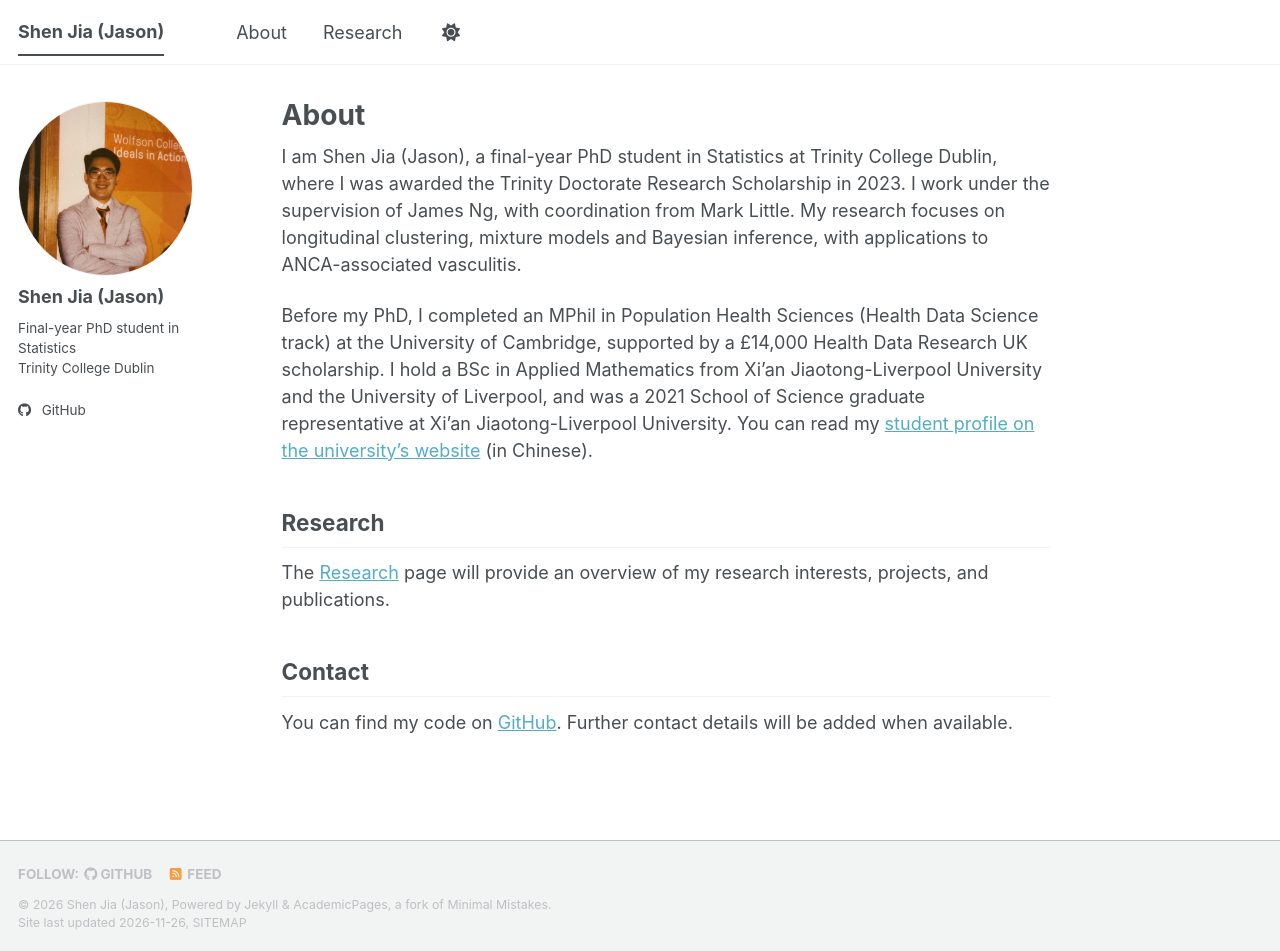
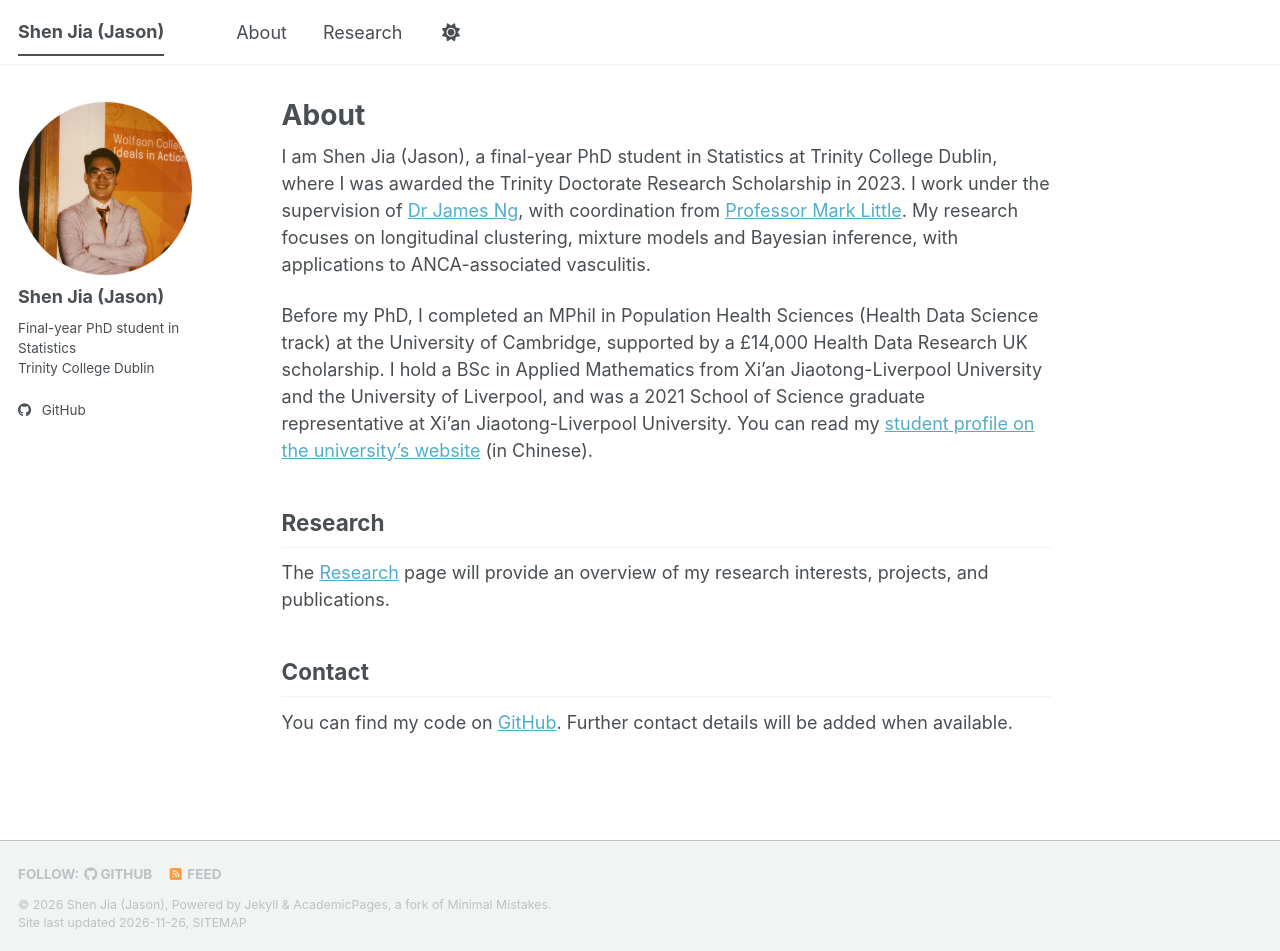
Before and after one commit to sj-631/sj-631.github.io, a Jekyll site: the page built from _pages/about.md, in a window 1280 px wide and 951 px high. Built offline with Jekyll 4.4.1, drawn with Linux system fonts in a browser that asks for light colours; a script bundle is joined from its source files by our own code; a style sheet for code colours, icons or effects is not loaded.

Commit message:
Link to academic collaborators

```diff
--- a/_pages/about.md
+++ b/_pages/about.md
@@ -4,7 +4,7 @@ title: "About"
 author_profile: true
 ---
 
-I am Shen Jia (Jason), a final-year PhD student in Statistics at Trinity College Dublin, where I was awarded the Trinity Doctorate Research Scholarship in 2023. I work under the supervision of James Ng, with coordination from Mark Little. My research focuses on longitudinal clustering, mixture models and Bayesian inference, with applications to ANCA-associated vasculitis.
+I am Shen Jia (Jason), a final-year PhD student in Statistics at Trinity College Dublin, where I was awarded the Trinity Doctorate Research Scholarship in 2023. I work under the supervision of [Dr James Ng](https://www.tcd.ie/scss/people/academic-staff/ngja/), with coordination from [Professor Mark Little](https://www.tcd.ie/research/profiles/?profile=MLITTLE). My research focuses on longitudinal clustering, mixture models and Bayesian inference, with applications to ANCA-associated vasculitis.
 
 Before my PhD, I completed an MPhil in Population Health Sciences (Health Data Science track) at the University of Cambridge, supported by a £14,000 Health Data Research UK scholarship. I hold a BSc in Applied Mathematics from Xi'an Jiaotong-Liverpool University and the University of Liverpool, and was a 2021 School of Science graduate representative at Xi'an Jiaotong-Liverpool University. You can read my [student profile on the university's website](https://www.xjtlu.edu.cn/zh/news/2021/06/xuezigushijiashen) (in Chinese).
 
```
